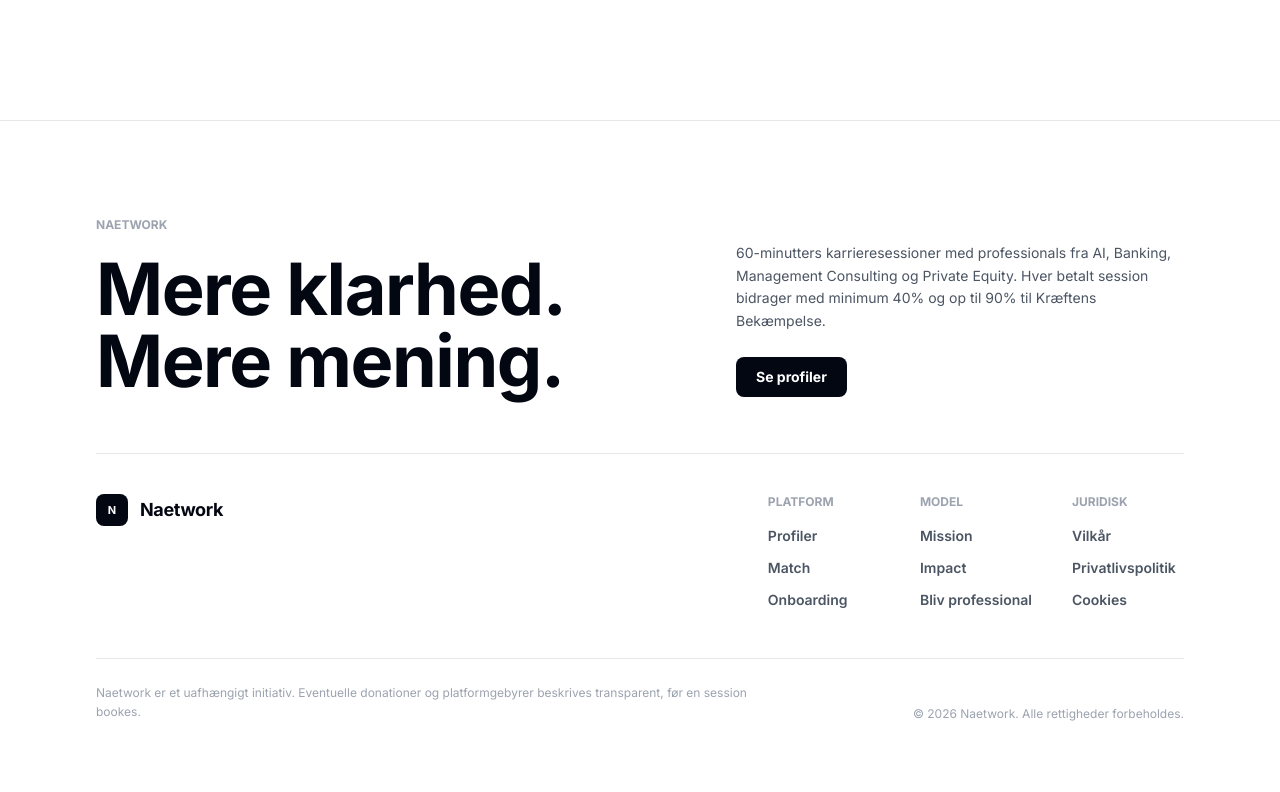
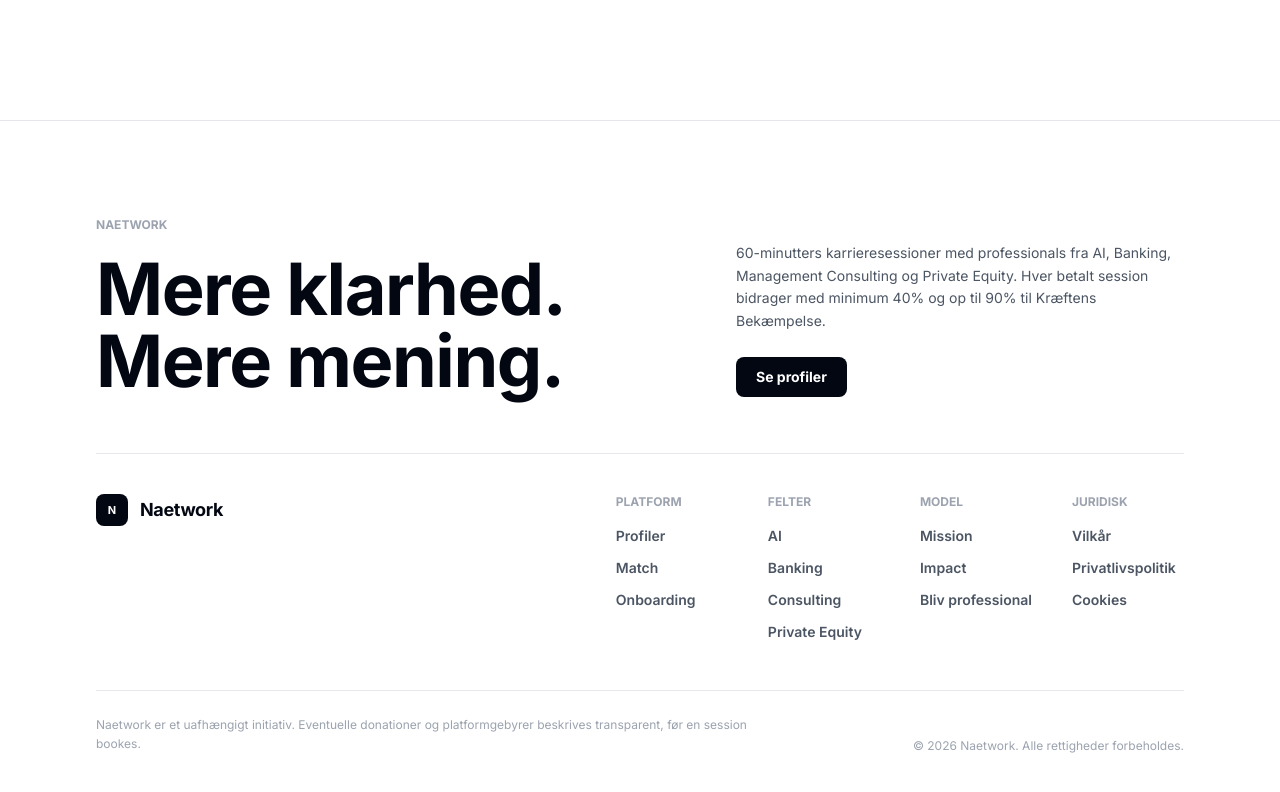
Before and after one commit to mikkelstreet-png/Naetwork, a Next.js app: page / in a window 1280 px wide. Shown: the part 5444-6236 px from the top of the page. Built offline with nearby package versions, Linux system fonts and the light colour scheme; no server answers.

Commit message:
Expand footer with field guides

```diff
--- a/components/Footer.tsx
+++ b/components/Footer.tsx
@@ -14,6 +14,15 @@ export function Footer() {
         { href: '/professionals', label: isDa ? 'Profiler' : 'Profiles' },
         { href: '/match', label: 'Match' },
         { href: '/onboarding', label: 'Onboarding' },
+      ],
+    },
+    {
+      title: isDa ? 'Felter' : 'Fields',
+      links: [
+        { href: '/fields/ai', label: 'AI' },
+        { href: '/fields/banking', label: 'Banking' },
+        { href: '/fields/consulting', label: 'Consulting' },
+        { href: '/fields/private-equity', label: 'Private Equity' },
       ],
     },
     {
@@ -62,7 +71,7 @@ export function Footer() {
             <span className="block text-lg font-black tracking-tight text-gray-950">Naetwork</span>
           </Link>
 
-          <div className="grid grid-cols-2 gap-10 text-sm sm:grid-cols-3 lg:grid-cols-3">
+          <div className="grid grid-cols-2 gap-10 text-sm sm:grid-cols-4 lg:grid-cols-4">
             {columns.map((column) => (
               <div key={column.title}>
                 <p className="mb-4 text-xs font-bold uppercase text-gray-400">{column.title}</p>
```
